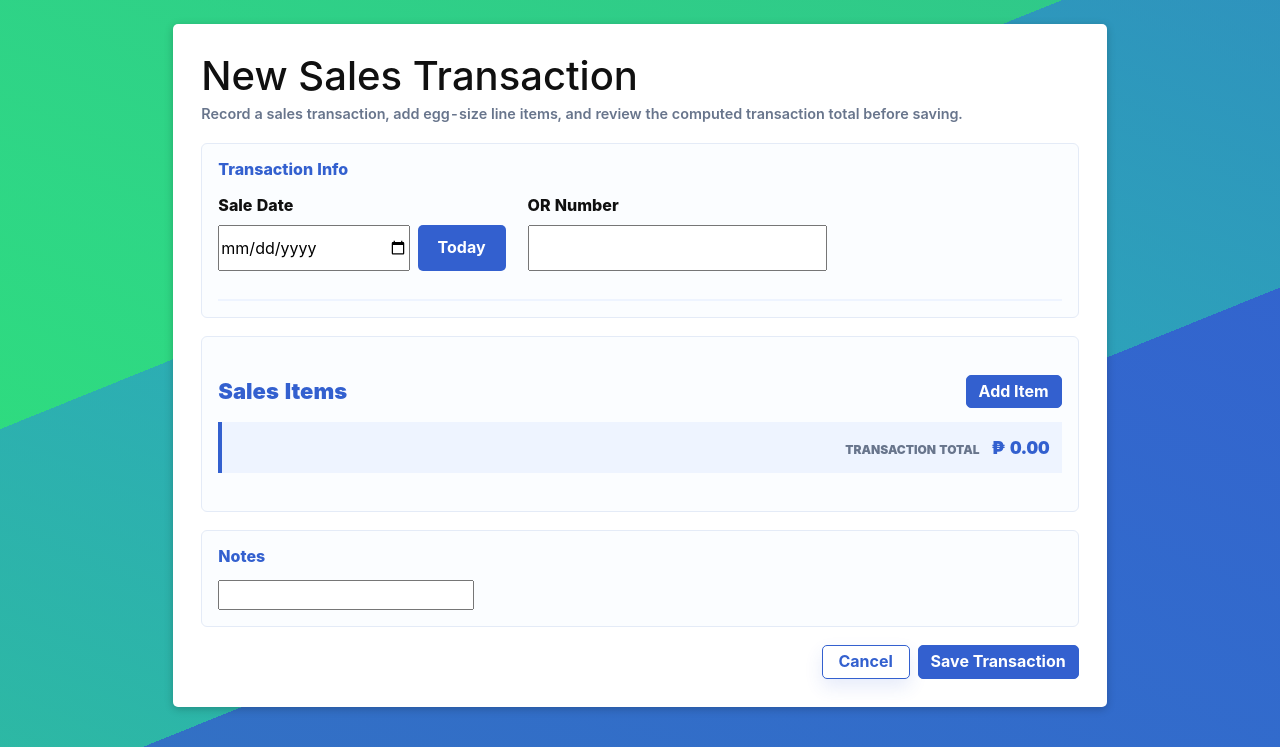
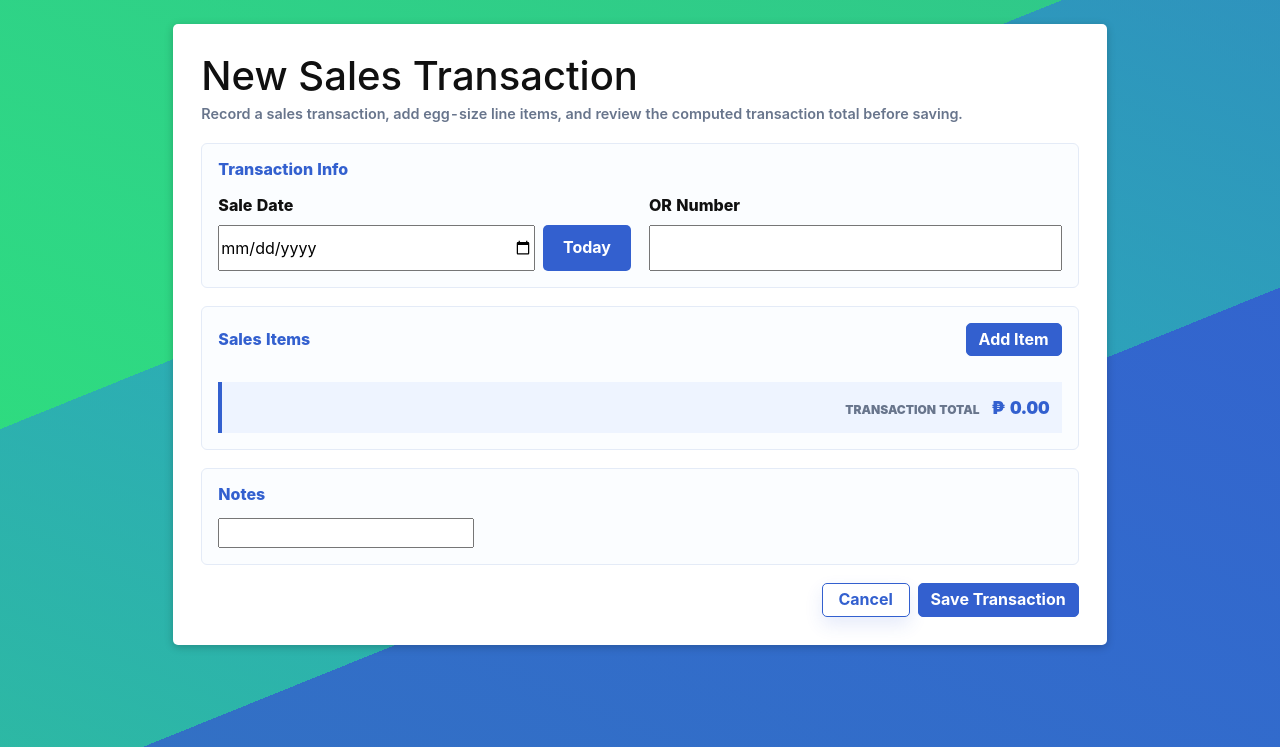
Before and after one commit to 6aboy/Henalytics, a Django app: template henalytics/EggProduction/templates/egg_production/sales_transaction_form.html in a window 1280 px wide. Shown: the top 747 px of the page. Run offline with Django 5.2, Linux system fonts and the light colour scheme; the template is opened without the code that fills it, so the values that code supplies are empty, except form fields; form fields are guessed from the names that the template uses; some libraries are stand-ins or nearby versions.

Commit message:
Refine sales transaction form layout

```diff
--- a/henalytics/EggProduction/static/EggProduction/css/style.css
+++ b/henalytics/EggProduction/static/EggProduction/css/style.css
@@ -1190,12 +1190,9 @@ input[readonly].readonly-metric {
 }
 
 .sales-meta-grid {
-    display: grid;
-    grid-template-columns: minmax(220px, 1.15fr) minmax(260px, 1.2fr) minmax(180px, 0.85fr);
-    gap: 22px;
-    align-items: start;
-    padding-bottom: 28px;
-    border-bottom: 2px solid #eef4ff;
+    grid-template-columns: minmax(260px, 1fr) minmax(260px, 1fr);
+    gap: 18px;
+    align-items: end;
 }
 
 .sales-meta-grid .form-group {
@@ -1222,42 +1219,58 @@ input[readonly].readonly-metric {
     justify-content: space-between;
     gap: 16px;
     align-items: center;
-    margin: 22px 0 12px;
+    margin: 0 0 14px;
 }
 
 .sales-items-header h2 {
     margin: 0;
     color: var(--hen-blue);
-    font-size: 22px;
-    font-weight: 900;
+    font-size: 1rem;
+    font-weight: 800;
+}
+
+.sales-item-list {
+    display: grid;
+    gap: 12px;
 }
 
 .sales-item-row {
     display: grid;
-    grid-template-columns: minmax(120px, 1fr) minmax(140px, 1fr) minmax(140px, 1fr) minmax(110px, 0.7fr) auto;
-    gap: 10px;
+    grid-template-columns: minmax(160px, 1fr) minmax(160px, 1fr) minmax(160px, 1fr) minmax(160px, 0.8fr) auto;
+    gap: 14px;
     align-items: end;
-    margin-bottom: 10px;
-    padding: 12px;
+    margin-bottom: 0;
+    padding: 16px;
     border: 1px solid #dbe6ff;
+    border-radius: 6px;
     background: #f8fbff;
 }
 
 .sales-item-field label,
 .sales-item-delete span {
     display: block;
-    margin-bottom: 5px;
-    color: #68758c;
-    font-size: 12px;
-    font-weight: 900;
-    text-transform: uppercase;
+    margin-bottom: 8px;
+    color: #000;
+    font-size: 0.95rem;
+    font-weight: 800;
+    text-transform: none;
+}
+
+.sales-item-field input,
+.sales-item-field select {
+    width: 100%;
+    min-height: 46px;
 }
 
 .sales-item-total {
-    min-height: 38px;
+    min-height: 46px;
     display: flex;
     flex-direction: column;
     justify-content: center;
+    padding: 8px 12px;
+    border: 1px solid #cfd8e6;
+    border-radius: 5px;
+    background: #eaf1ff;
 }
 
 .sales-item-total span,
@@ -1289,7 +1302,7 @@ input[readonly].readonly-metric {
     justify-content: flex-end;
     align-items: baseline;
     gap: 12px;
-    margin: 14px 0 22px;
+    margin: 12px 0 0;
     padding: 12px;
     background: #eef4ff;
     border-left: 4px solid var(--hen-blue);
--- a/henalytics/EggProduction/templates/egg_production/sales_transaction_form.html
+++ b/henalytics/EggProduction/templates/egg_production/sales_transaction_form.html
@@ -55,7 +55,7 @@
                 </div>
                 {% endif %}
 
-                <div id="sales-item-rows">
+                <div id="sales-item-rows" class="sales-item-list">
                     {% for item_form in sales_item_formset.forms %}
                     <div class="sales-item-row">
                         {% for hidden in item_form.hidden_fields %}{{ hidden }}{% endfor %}
```
Lines whose indentation alone changed are shown as unchanged.
